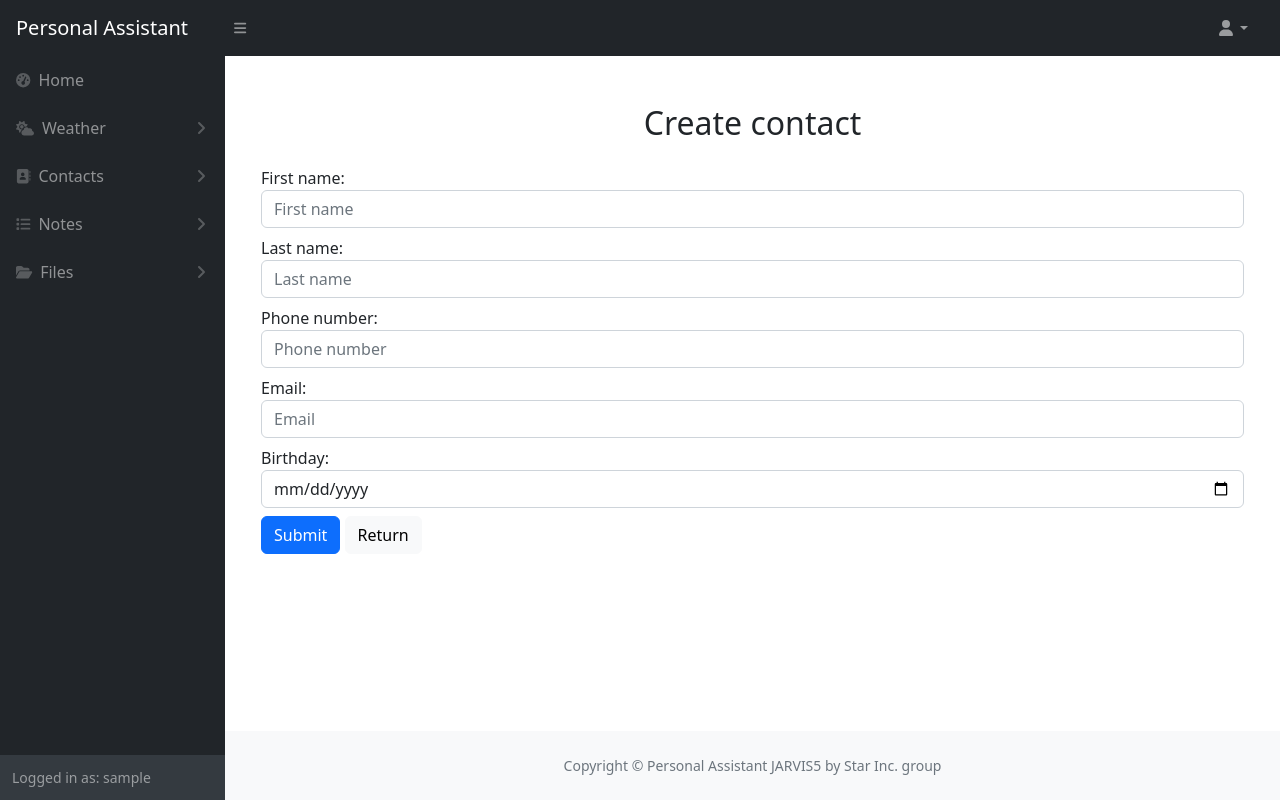
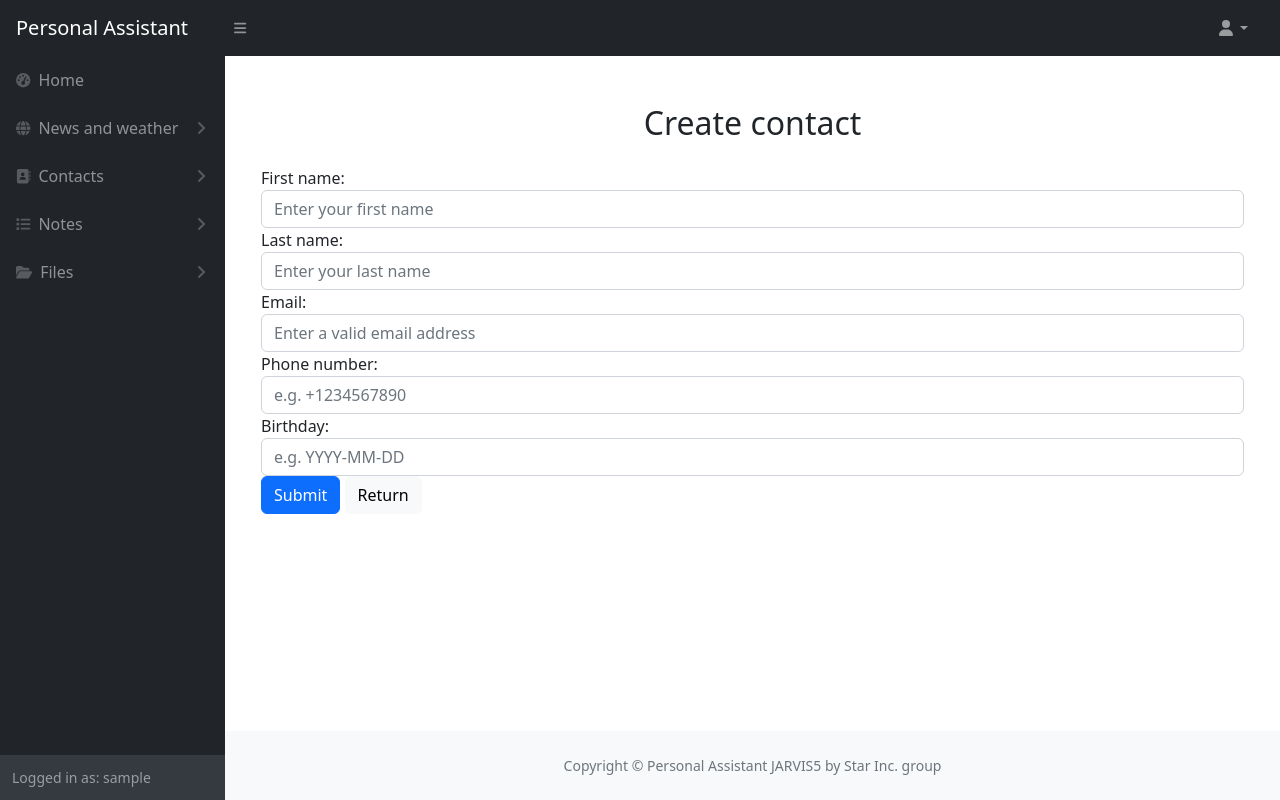
Before and after one commit to dspuliaiev/Personal_web_assistant_deploy, a Django app: page /contacts/create/ in a window 1280 px wide. Run offline with Django 5.2, Linux system fonts and the light colour scheme; the visitor is signed in with stand-in values (Sample User, id 1); some libraries are stand-ins or nearby versions.

Commit message:
news_new_slider

```diff
--- a/assistant_project/urls.py
+++ b/assistant_project/urls.py
@@ -25,5 +25,5 @@ urlpatterns = [
     path('notes/', include('notes.urls')),
     path('files/', include('files.urls')),
     path('weather/', include('weather.urls')),
-    path('news/', views.news_list, name='news'),
+    path('news/', include('news_scraping.urls')),
 ]
--- a/contacts/forms.py
+++ b/contacts/forms.py
@@ -1,21 +1,49 @@
 from django import forms
+from django.core.validators import RegexValidator
 from .models import Contact
+
+phone_regex = RegexValidator(
+    regex=r'^\+?[1-9]\d{1,14}$',
+    message="Phone number must be entered in the format: '+<country_code><number>'. Up to 15 digits allowed."
+)
 
 class ContactForm(forms.ModelForm):
     first_name = forms.CharField(max_length=50, widget=forms.TextInput(attrs={"class": "form-control"}))
     last_name = forms.CharField(max_length=50, widget=forms.TextInput(attrs={"class": "form-control"}))
     email = forms.EmailField(widget=forms.EmailInput(attrs={"class": "form-control"}))
-    phone_number = forms.CharField(max_length=15, widget=forms.TextInput(attrs={"class": "form-control"}))
+    phone_number = forms.CharField(
+        max_length=15,
+        validators=[phone_regex],
+        widget=forms.TextInput(attrs={"class": "form-control"})
+    )
     birthday = forms.DateField(widget=forms.DateInput(attrs={"class": "form-control"}))
 
     class Meta:
         model = Contact
         fields = ['first_name', 'last_name', 'email', 'phone_number', 'birthday']
         error_messages = {
-            'phone_number': {
-                'invalid': "Please enter a valid phone number.",
-            },
             'email': {
                 'invalid': "Please enter a valid email address.",
             },
         }
+
+    def clean(self):
+        cleaned_data = super().clean()
+        first_name = cleaned_data.get('first_name')
+        last_name = cleaned_data.get('last_name')
+        email = cleaned_data.get('email')
+        phone_number = cleaned_data.get('phone_number')
+        birthday = cleaned_data.get('birthday')
+
+        if not first_name:
+            self.add_error('first_name', 'This field is required.')
+        if not last_name:
+            self.add_error('last_name', 'This field is required.')
+        if not email:
+            self.add_error('email', 'This field is required.')
+        if not phone_number:
+            self.add_error('phone_number', 'This field is required.')
+        if not birthday:
+            self.add_error('birthday', 'This field is required.')
+
+        return cleaned_data
--- a/contacts/templates/contacts/base.html
+++ b/contacts/templates/contacts/base.html
@@ -52,14 +52,15 @@
                     </a>
                     <a class="nav-link collapsed" href="#" data-bs-toggle="collapse" data-bs-target="#weatherCollapse"
                        aria-expanded="false" aria-controls="weatherCollapse">
-                        <div class="sb-nav-link-icon"><i class="fas fa-cloud-sun"></i></div> <!-- Icon for weather -->
-                        Weather
+                        <div class="sb-nav-link-icon"><i class="fas fa-globe"></i></div> <!-- Icon for weather -->
+                        News and weather
                         <div class="sb-sidenav-collapse-arrow"><i class="fas fa-angle-down"></i></div>
                     </a>
                     <div class="collapse" id="weatherCollapse" aria-labelledby="headingWeather"
                          data-bs-parent="#sidenavAccordion">
                         <nav class="sb-sidenav-menu-nested nav">
-                            <a class="nav-link" href="{% url 'weather:weather' %}">Current weather</a>
+                            <a class="nav-link" href="{% url 'weather:weather' %}">Weather</a>
+                            <a class="nav-link" href="{% url 'news_scraping:news_list' %}">News</a>
                             <!-- URL for current weather -->
                         </nav>
                     </div>
--- a/contacts/templates/contacts/create.html
+++ b/contacts/templates/contacts/create.html
@@ -5,18 +5,50 @@
     <h2 class="text-center mb-4">Create contact</h2>
     <form method="post">
         {% csrf_token %}
-        {{ form.first_name.label_tag }}
-        <input type="text" name="first_name" placeholder="First name" class="form-control mb-2">
-        {{ form.last_name.label_tag }}
-        <input type="text" name="last_name" placeholder="Last name" class="form-control mb-2">
-        {{ form.phone_number.label_tag }}
-        <input type="text" name="phone_number" placeholder="Phone number" class="form-control mb-2">
-        {{ form.email.label_tag }}
-        <input type="email" name="email" placeholder="Email" class="form-control mb-2">
-        {{ form.birthday.label_tag }}
-        <input type="date" name="birthday" placeholder="Birthday" class="form-control mb-2">
+        {% for field in form %}
+        <div class="form-group">
+            {{ field.label_tag }}
+            {% if field.name == 'first_name' %}
+            <input type="text" class="form-control" name="{{ field.name }}" id="{{ field.id_for_label }}" placeholder="Enter your first name">
+            {% elif field.name == 'last_name' %}
+            <input type="text" class="form-control" name="{{ field.name }}" id="{{ field.id_for_label }}" placeholder="Enter your last name">
+            {% elif field.name == 'phone_number' %}
+            <input type="text" class="form-control" name="{{ field.name }}" id="{{ field.id_for_label }}" placeholder="e.g. +1234567890">
+            {% elif field.name == 'email' %}
+            <input type="email" class="form-control" name="{{ field.name }}" id="{{ field.id_for_label }}" placeholder="Enter a valid email address">
+            {% elif field.name == 'birthday' %}
+            <input type="text" class="form-control flatpickr-input" data-input name="{{ field.name }}" id="{{ field.id_for_label }}" placeholder="e.g. YYYY-MM-DD">
+            {% else %}
+            {{ field }}
+            {% endif %}
+            {% if field.errors %}
+            <div class="alert alert-danger">
+                {% for error in field.errors %}
+                {{ error }}
+                {% endfor %}
+            </div>
+            {% endif %}
+        </div>
+        {% endfor %}
+        {% if form.non_field_errors %}
+        <div class="alert alert-danger">
+            {% for error in form.non_field_errors %}
+            {{ error }}
+            {% endfor %}
+        </div>
+        {% endif %}
         <button type="submit" class="btn btn-primary">Submit</button>
         <a href="{% url 'contacts:main' %}" class="btn btn-light">Return</a>
     </form>
 </div>
 {% endblock %}
+
+{% block extra_js %}
+<script>
+    flatpickr('.flatpickr-input', {
+        altInput: true,
+        altFormat: "F j, Y",
+        dateFormat: "Y-m-d",
+    });
+</script>
+{% endblock %}
--- a/contacts/templates/contacts/index.html
+++ b/contacts/templates/contacts/index.html
@@ -8,7 +8,7 @@
 
 <!-- Main Content -->
 <div class="container mt-2">
-    <h2 class="text-center mb-2">Welcome to Personal Assistant</h2>
+    <h2 class="text-center mb-2">Welcome to Personal Assistant JARVIS5</h2>
 </div>
 
 <!-- Carousel -->
@@ -20,7 +20,7 @@
     </ol>
     <div class="carousel-inner">
         <div class="carousel-item active">
-            <img src="{% static 'contacts/imgs/1.jpeg' %}" class="d-block w-100" alt="...">
+            <img src="{% static 'contacts/imgs/1.jpg' %}" class="d-block w-100" alt="...">
             <div class="carousel-caption d-md-block">
                 <p>Contact Management</p>
 <p>The Personal Assistant project includes a comprehensive contact management system. It allows users to store contacts with names, addresses, phone numbers, emails, and birthdays in a contacts book. Users can easily add, edit, or delete contacts as needed.</p>
@@ -34,7 +34,7 @@
             </div>
         </div>
         <div class="carousel-item">
-            <img src="{% static 'contacts/imgs/3.jpg' %}" class="d-block w-100" alt="...">
+            <img src="{% static 'contacts/imgs/3.png' %}" class="d-block w-100" alt="...">
             <div class="carousel-caption d-md-block">
                 <p>Cloud File Management and News Summary</p>
 <p>The project also offers cloud file management features, allowing users to upload files to a cloud service and access them from anywhere. It categorizes files into different types such as images, documents, and videos, and users can filter files based on categories.</p>
```
Also changed, not shown: news_scraping/templates/news/news_list.html (+27 -19 lines), contacts/static/contacts/imgs/1.jpeg (deleted), contacts/static/contacts/imgs/1.jpg (added), contacts/static/contacts/imgs/2.png, contacts/static/contacts/imgs/3.jpg (deleted), 1 other file.
